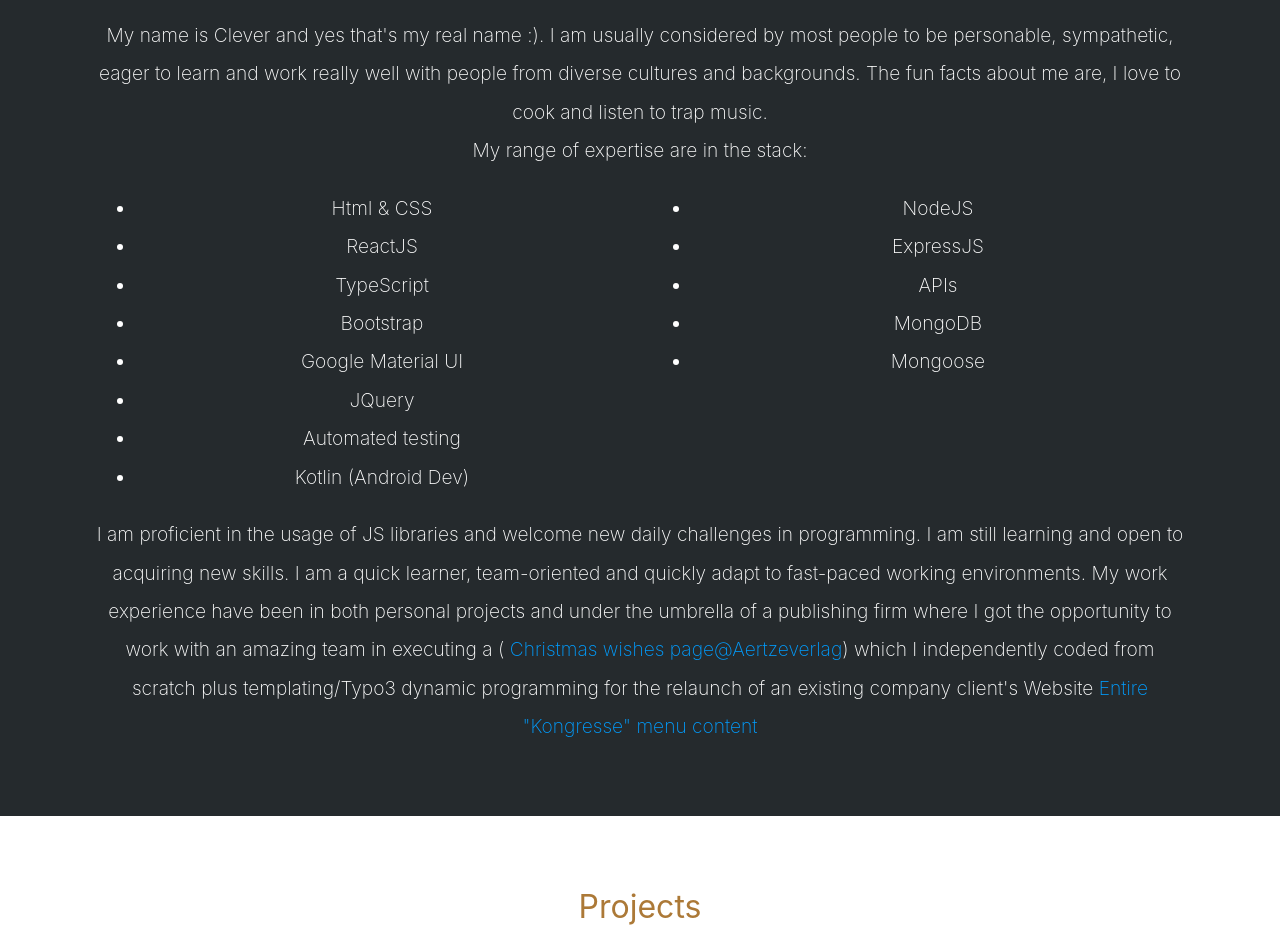
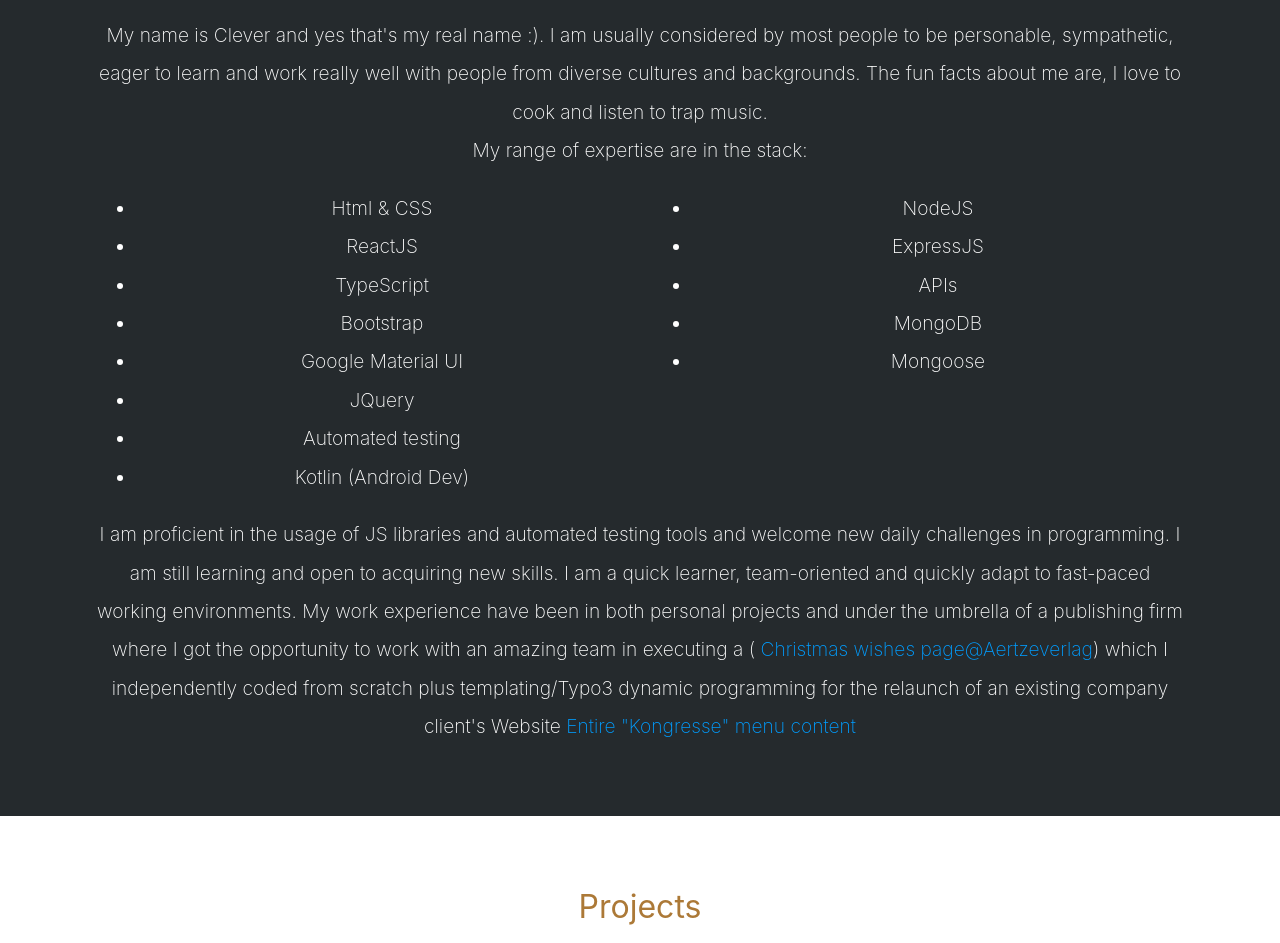
Before and after one commit to Cleverttech/my-portfolio, a React (Create React App) app: page / in a window 1280 px wide. Shown: the part 980-1923 px from the top of the page. Built offline with nearby package versions, Linux system fonts and the light colour scheme.

Commit message:
Update App.js

```diff
--- a/src/App.js
+++ b/src/App.js
@@ -288,7 +288,7 @@ function App() {
 							</ul>
 						</Grid>
 					</Grid>
-					I am proficient in the usage of JS libraries and welcome new daily challenges in programming. I am still learning and open to acquiring new
+					I am proficient in the usage of JS libraries and automated testing tools and welcome new daily challenges in programming. I am still learning and open to acquiring new
 					skills. I am a quick learner, team-oriented and quickly adapt to fast-paced working environments. My work experience have been in both personal
 					projects and under the umbrella of a publishing firm where I got the opportunity to work with an amazing team in executing a (
 					<Link className={classes.highlight} href="https://weihnachten.aerzteverlag.de" target="_blank">
```
